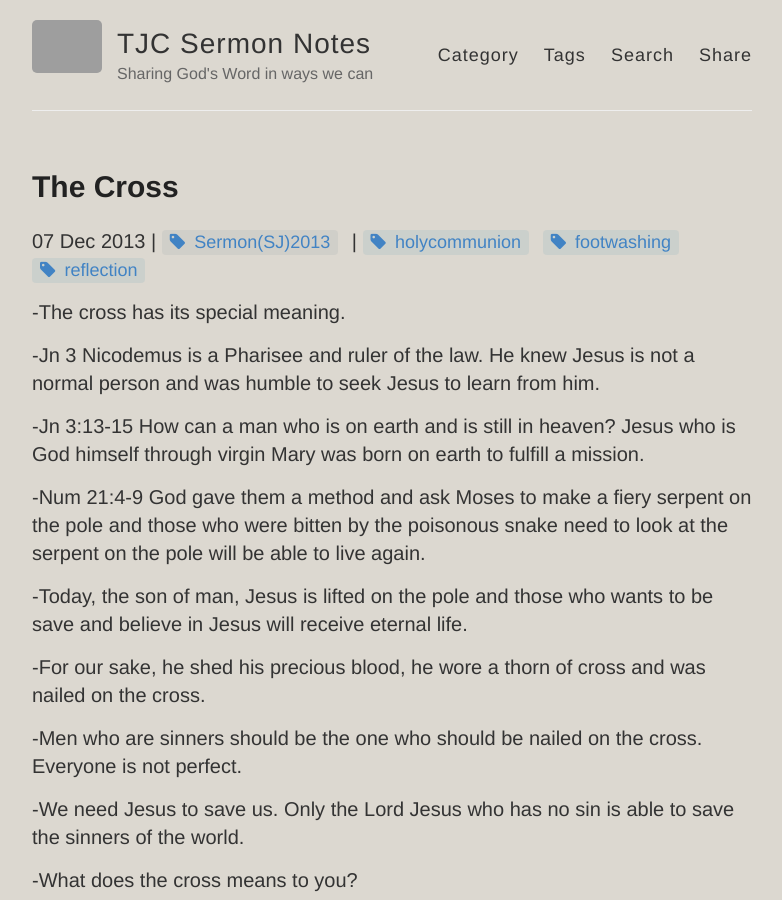
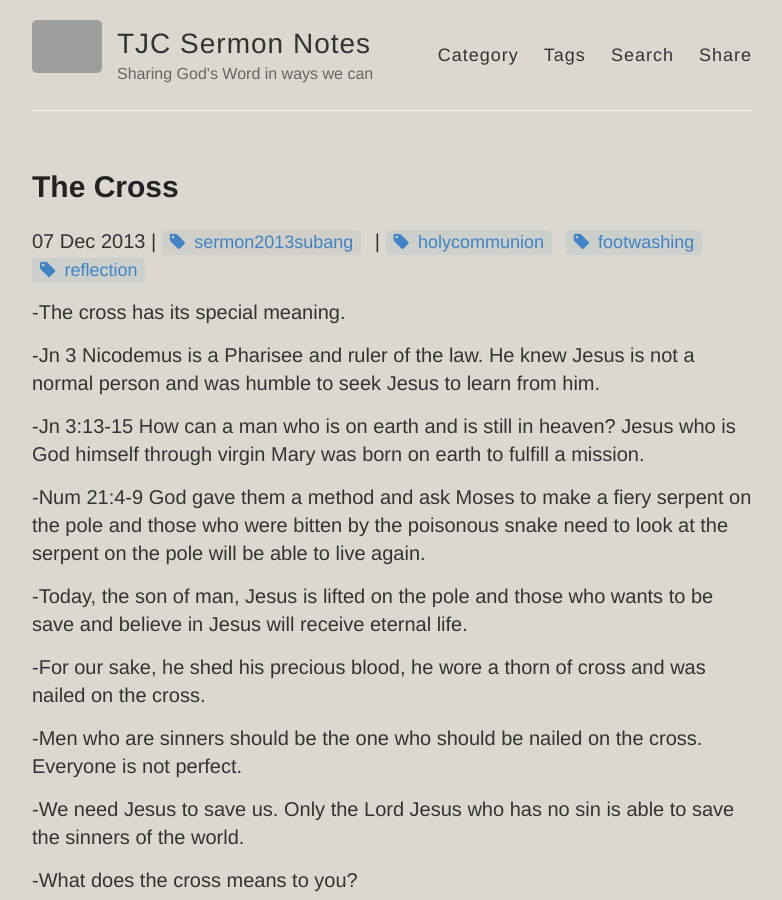
Before and after one commit to catchupTJC/catchuptjc.github.io, a Jekyll site: the page built from _posts/2013-12-07-The Cross.md, in a window 1280 px wide and 900 px high. Shown: the whole window, without its empty margins (248-1030 px from the left). Built offline with Jekyll 4.4.1, drawn with Linux system fonts in a browser that asks for light colours; nearby versions of some CDN libraries; comment, search, counter and statistics services are not loaded; grey boxes are pictures that could not be loaded.

Commit message:
Update 2013-12-07-The Cross.md

```diff
--- a/_posts/2013-12-07-The Cross.md
+++ b/_posts/2013-12-07-The Cross.md
@@ -1,7 +1,7 @@
 ---
 layout: post
 title: The Cross
-category: Sermon(SJ)2013
+category: sermon2013subang
 tags: [holycommunion,footwashing,reflection]
 hymns: []
 ---
```
